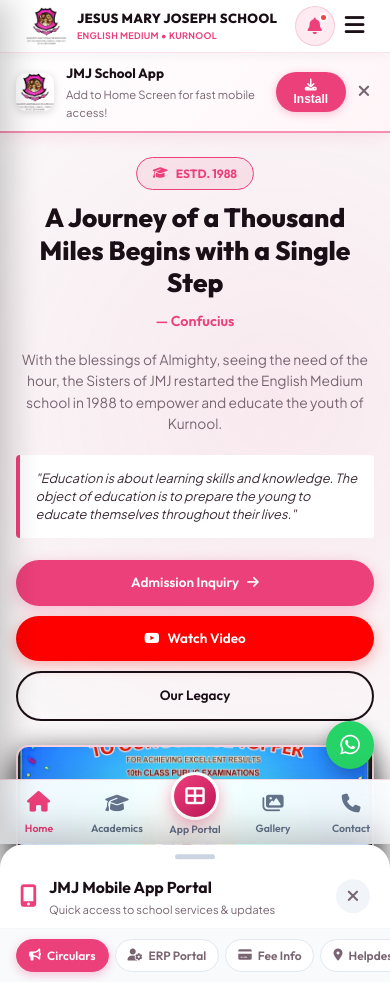
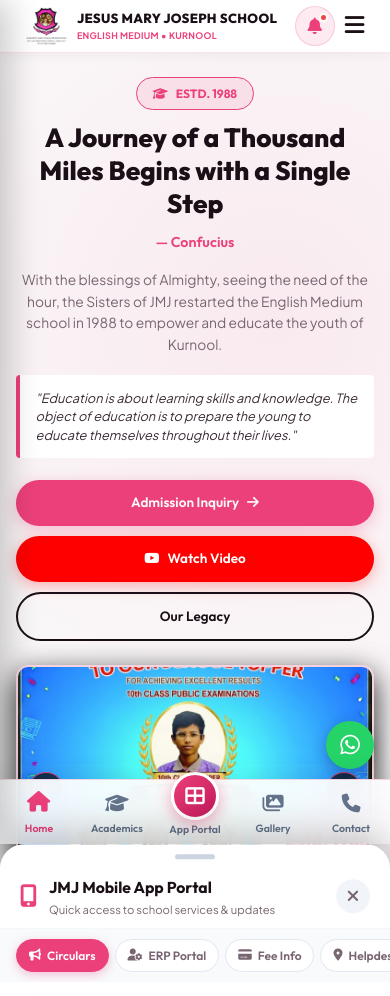
Before and after one commit to mindwhile18-beep/jesus-mary, a website: page index.html in a window 390 px wide. Shown: the top 996 px of the page. Drawn offline with Linux system fonts and the light colour scheme.

Commit message:
Remove PWA banner and reduce section spacing

```diff
--- a/assets/css/index.css
+++ b/assets/css/index.css
@@ -782,7 +782,7 @@
 
 /* Vision & Mission Section */
 .vision-mission-section {
-    padding: 100px 0;
+    padding: 80px 0 0;
     background-color: var(--bg-light-dark);
 }
 
@@ -853,8 +853,8 @@
 }
 
 .slogan-banner {
-    margin-top: 80px;
-    padding: 60px 0;
+    margin-top: 50px;
+    padding: 30px 0 10px;
     background: radial-gradient(circle, rgba(236, 64, 122,0.1) 0%, transparent 70%);
 }
 
@@ -2062,7 +2062,7 @@
 
 /* Video Showcase Section Styles */
 .video-section {
-    padding: 80px 0;
+    padding: 40px 0 80px;
     background-color: var(--bg-light-dark);
 }
 
@@ -2213,79 +2213,6 @@
     border-radius: 50%;
 }
 
-/* 2. PWA Mobile App Install Banner */
-.pwa-install-banner {
-    display: none;
-    background: linear-gradient(135deg, #ffffff 0%, #fff5f8 100%);
-    border-bottom: 2px solid var(--primary-light);
-    padding: 10px 16px;
-    box-shadow: 0 4px 15px rgba(236, 64, 122, 0.1);
-    align-items: center;
-    justify-content: space-between;
-    z-index: 990;
-}
-
-.pwa-content {
-    display: flex;
-    align-items: center;
-    gap: 12px;
-}
-
-.pwa-icon {
-    width: 38px;
-    height: 38px;
-    border-radius: 10px;
-    object-fit: cover;
-    box-shadow: 0 2px 8px rgba(0,0,0,0.15);
-}
-
-.pwa-text {
-    display: flex;
-    flex-direction: column;
-}
-
-.pwa-text strong {
-    font-family: var(--font-heading);
-    font-size: 0.9rem;
-    color: var(--text-white);
-}
-
-.pwa-text span {
-    font-size: 0.75rem;
-    color: var(--text-muted);
-}
-
-.pwa-actions {
-    display: flex;
-    align-items: center;
-    gap: 8px;
-}
-
-.btn-pwa-install {
-    padding: 6px 14px;
-    font-size: 0.8rem;
-    font-weight: 700;
-    border-radius: 20px;
-    border: none;
-    background: var(--primary-color);
-    color: #ffffff;
-    cursor: pointer;
-    box-shadow: 0 2px 8px rgba(236, 64, 122, 0.3);
-    transition: var(--transition);
-}
-
-.btn-pwa-install:active {
-    transform: scale(0.95);
-}
-
-.btn-pwa-close {
-    background: none;
-    border: none;
-    color: var(--text-muted);
-    font-size: 1.1rem;
-    cursor: pointer;
-    padding: 4px;
-}
 
 /* 3. Mobile Swipeable Highlight Stories Bar */
 .mobile-stories-bar {
@@ -3033,10 +2960,6 @@
         display: flex;
     }
 
-    .pwa-install-banner {
-        display: flex;
-    }
-
     .mobile-stories-bar {
         display: block;
     }
--- a/assets/js/index.js
+++ b/assets/js/index.js
@@ -422,37 +422,6 @@
         });
     });
 
-    // D. PWA Installation Event Listener
-    let deferredPrompt;
-    const pwaBanner = document.getElementById('pwaBanner');
-    const pwaInstallBtn = document.getElementById('pwaInstallBtn');
-    const pwaCloseBtn = document.getElementById('pwaCloseBtn');
-
-    window.addEventListener('beforeinstallprompt', (e) => {
-        e.preventDefault();
-        deferredPrompt = e;
-        if (pwaBanner) pwaBanner.style.display = 'flex';
-    });
-
-    if (pwaInstallBtn) {
-        pwaInstallBtn.addEventListener('click', async () => {
-            if (deferredPrompt) {
-                deferredPrompt.prompt();
-                const { outcome } = await deferredPrompt.userChoice;
-                console.log(`User response to install prompt: ${outcome}`);
-                deferredPrompt = null;
-                if (pwaBanner) pwaBanner.style.display = 'none';
-            } else {
-                alert('To install the JMJ Mobile App, tap your browser menu (⋮ or share button) and select "Add to Home Screen".');
-            }
-        });
-    }
-
-    if (pwaCloseBtn) {
-        pwaCloseBtn.addEventListener('click', () => {
-            if (pwaBanner) pwaBanner.style.display = 'none';
-        });
-    }
 
     // E. Touch Swipe Gesture Support for Stories & Hero Slider
     let touchStartX = 0;
--- a/index.html
+++ b/index.html
@@ -70,20 +70,6 @@
         </div>
     </header>
 
-    <!-- Mobile App PWA Install Prompt Banner -->
-    <div class="pwa-install-banner" id="pwaBanner">
-        <div class="pwa-content">
-            <img src="assets/images/logo.png" alt="JMJ App Icon" class="pwa-icon">
-            <div class="pwa-text">
-                <strong>JMJ School App</strong>
-                <span>Add to Home Screen for fast mobile access!</span>
-            </div>
-        </div>
-        <div class="pwa-actions">
-            <button class="btn-pwa-install" id="pwaInstallBtn"><i class="fa-solid fa-download"></i> Install</button>
-            <button class="btn-pwa-close" id="pwaCloseBtn" aria-label="Close Banner"><i class="fa-solid fa-xmark"></i></button>
-        </div>
-    </div>
 
 
 
```
Also changed, not shown: server.js (+20 -6 lines).
